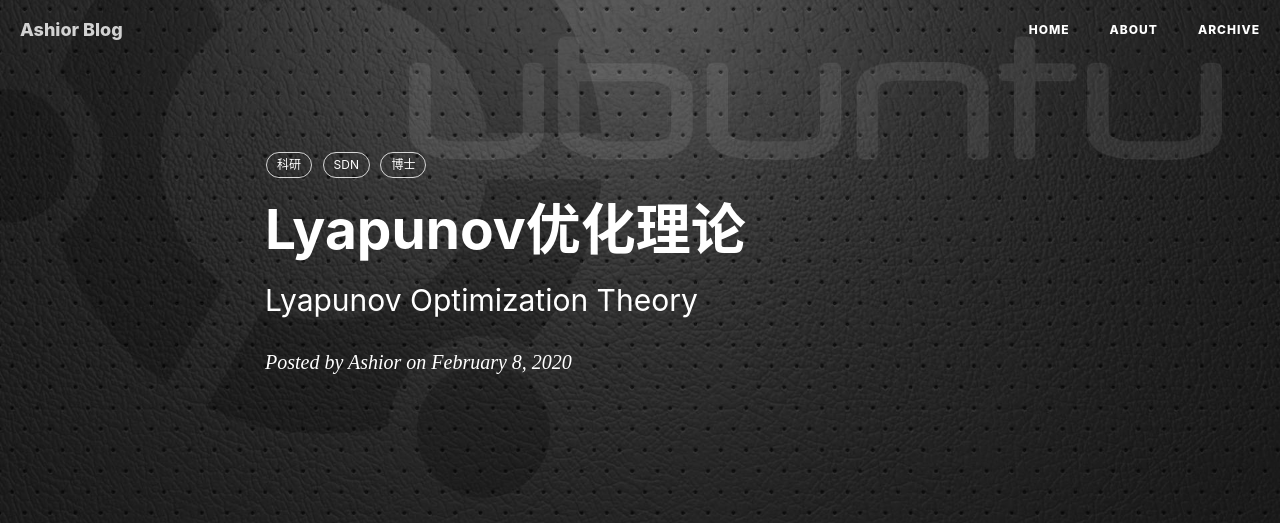
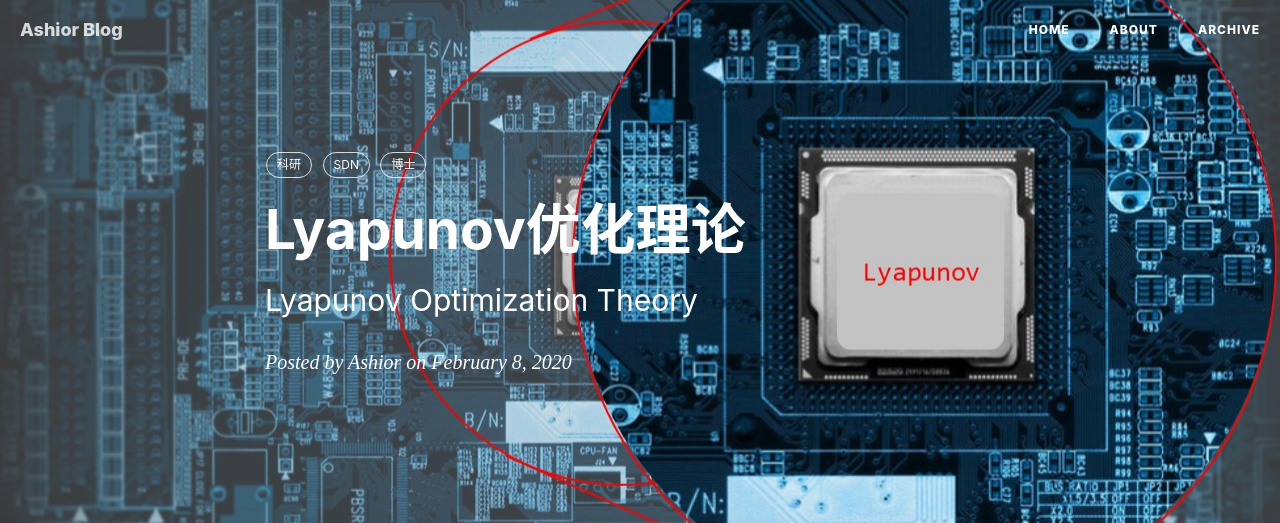
Before and after one commit to xinh79/xinh79.github.io, a Jekyll site: the page built from _posts/2020-02-08-Lyapunov-Optimization-Theory.markdown, in a window 1280 px wide. Shown: the top 523 px of the page. Built offline with Jekyll 4.4.1, drawn with Linux system fonts in a browser that asks for light colours; nearby versions of some CDN libraries; comment, search, counter and statistics services are not loaded; grey boxes are pictures that could not be loaded.

Commit message:
add new file

```diff
--- a/_posts/2020-02-08-Lyapunov-Optimization-Theory.markdown
+++ b/_posts/2020-02-08-Lyapunov-Optimization-Theory.markdown
@@ -3,7 +3,7 @@
 title:       "Lyapunov优化理论"
 subtitle:    "Lyapunov Optimization Theory"
 author:      "Ashior"
-header-img:  "img/post-bg-ubuntu.jpg"
+header-img:  "img/bg-paper.jpg"
 catalog:     true
 tags:
   - 科研
```
Also changed, not shown: img/bg-paper.jpg (added), img/project-githubio.JPG (added), img/project-lyapunov.JPG (added), img/project-pd4c.JPG (added), img/project-server4c.JPG (added).
